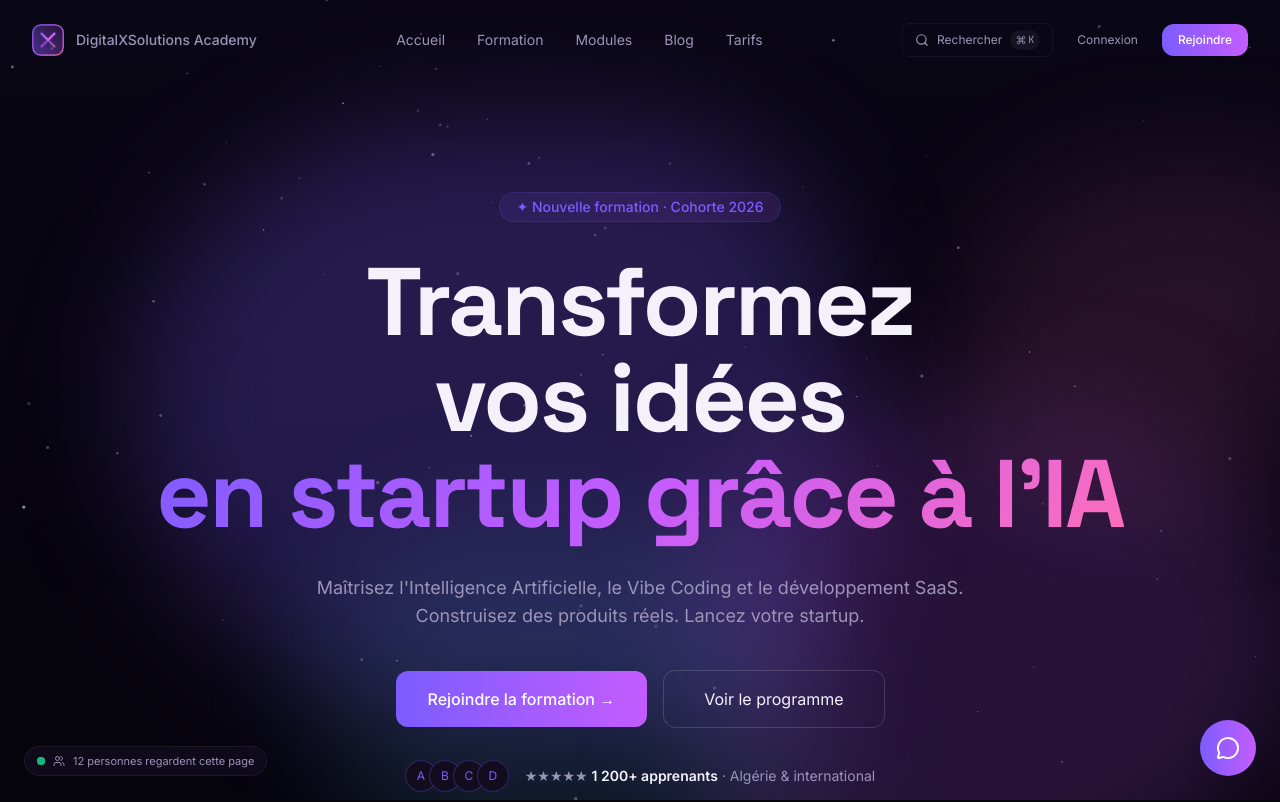
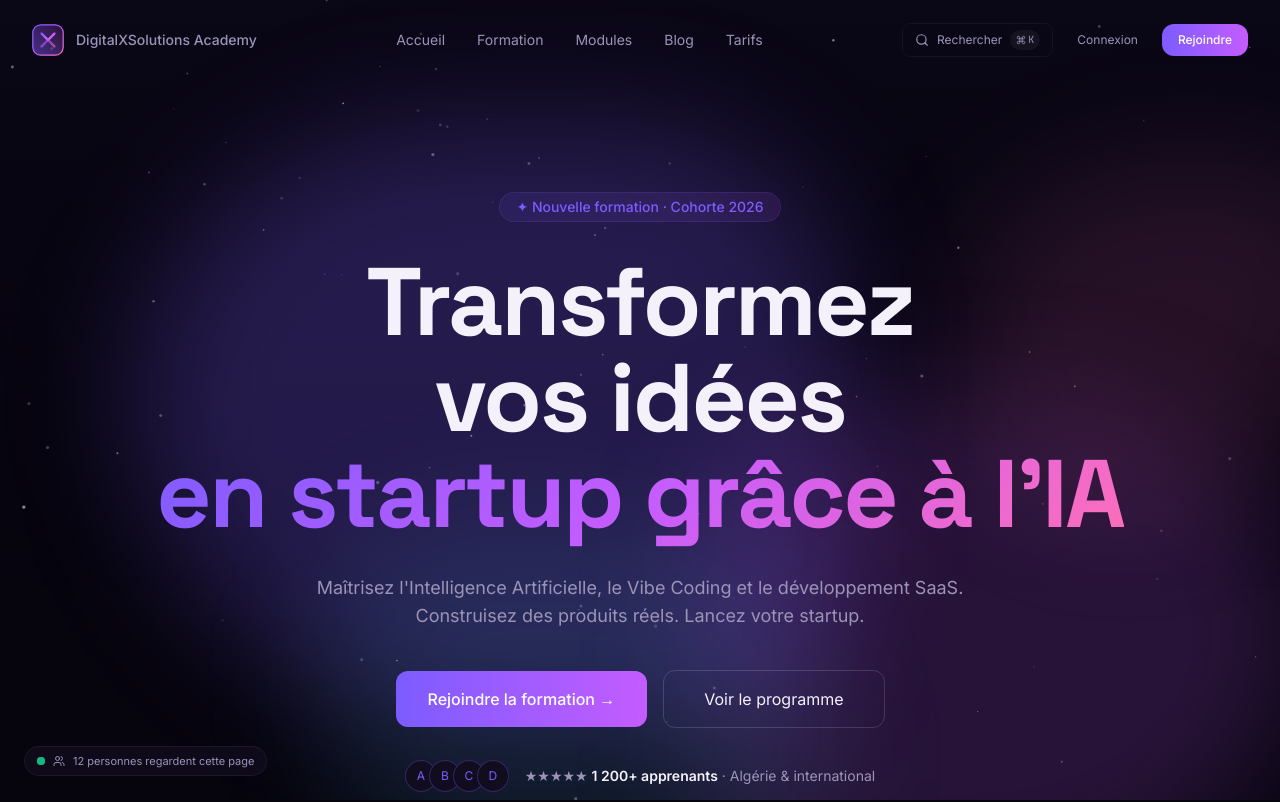
Before and after one commit to karimbzn31/DigitalX-Solutions-, a Next.js app: page / in a window 1280 px wide. Shown: the top 802 px of the page. Built offline with nearby package versions, Linux system fonts and the light colour scheme.

Commit message:
supprime bulle ChatWidget (redondante avec page DigitalX IA)

```diff
--- a/src/app/(auth)/login/page.tsx
+++ b/src/app/(auth)/login/page.tsx
@@ -32,8 +32,6 @@ export default function LoginPage() {
       setError(signInError.message);
       return;
     }
-
-    const user = data.user;
 
     const res = await fetch("/api/auth/profile");
 
--- a/src/components/shared/Providers.tsx
+++ b/src/components/shared/Providers.tsx
@@ -4,7 +4,6 @@ import { useEffect } from "react";
 import { NebulaBackground } from "@/components/shared/NebulaBackground";
 import { PageTransition } from "@/components/shared/PageTransition";
 import { SearchModal } from "@/components/shared/SearchModal";
-import { ChatWidget } from "@/components/shared/ChatWidget";
 import { SocialProof } from "@/components/shared/SocialProof";
 import { useSearchStore } from "@/store/useSearchStore";
 import { useCmdK } from "@/hooks/useKeyboard";
@@ -31,7 +30,6 @@ export function Providers({ children }: { children: React.ReactNode }) {
         <PageTransition>{children}</PageTransition>
       </div>
       <SearchModal open={open} onClose={() => setOpen(false)} />
-      <ChatWidget />
       <SocialProof />
     </>
   );
```
